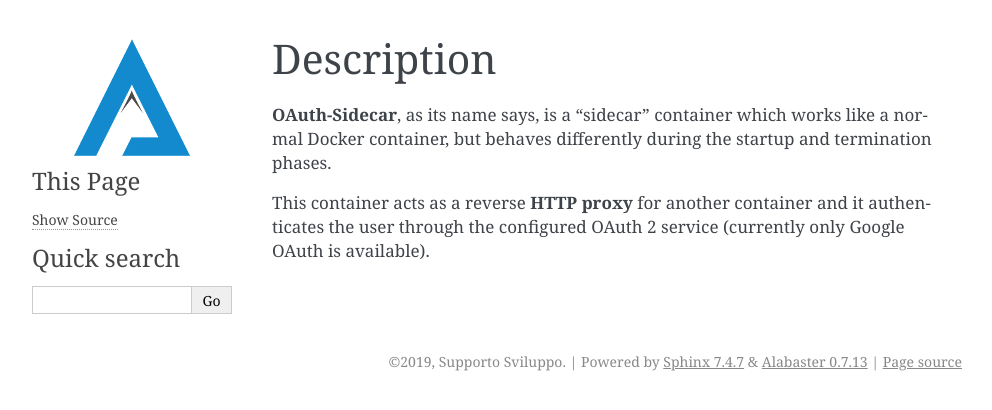
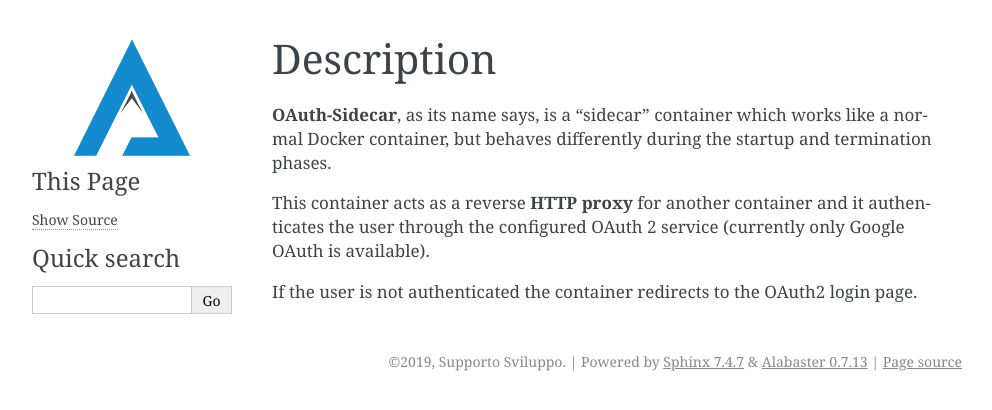
Before and after one commit to LaserRomae/googleauth-sidecar, a Sphinx documentation site: the page built from docs/source/description.rst, in a window 1280 px wide. Shown: the top 410 px of the page, without its empty margins (148-1140 px from the left). Built offline with Sphinx 7.4.7, drawn with Linux system fonts in a browser that asks for light colours.

Commit message:
Fixed intallation.rst and description.rst.

```diff
--- a/docs/source/description.rst
+++ b/docs/source/description.rst
@@ -4,3 +4,5 @@ Description
 **OAuth-Sidecar**, as its name says, is a "sidecar" container which works like a normal Docker container, but behaves differently during the startup and termination phases.
 
 This container acts as a reverse **HTTP proxy** for another container and it authenticates the user through the configured OAuth 2 service (currently only Google OAuth is available).
+
+If the user is not authenticated the container redirects to the OAuth2 login page.
--- a/docs/source/installation.rst
+++ b/docs/source/installation.rst
@@ -10,7 +10,7 @@ OAuth-Sidecar is built with the latest Python 3 version, supporting only Python3
 Dependencies
 ============
 
-These distributions (described in the ``requirements.txt`` file) will be installed automatically when building the Dockerfile.
+The dependencies (described in the ``requirements.txt`` file) will be installed automatically when building the Dockerfile.
 
 * `Flask <http://flask.pocoo.org/docs/1.0/>`_ (version 1.0.2) - a `micro` framework written in Python
 * `Flask-Cors <https://flask-cors.readthedocs.io/en/latest/>`_  (version 3.0.7) - a Flask extension that handles Cross Origin Resource Sharing (CORS)
```
